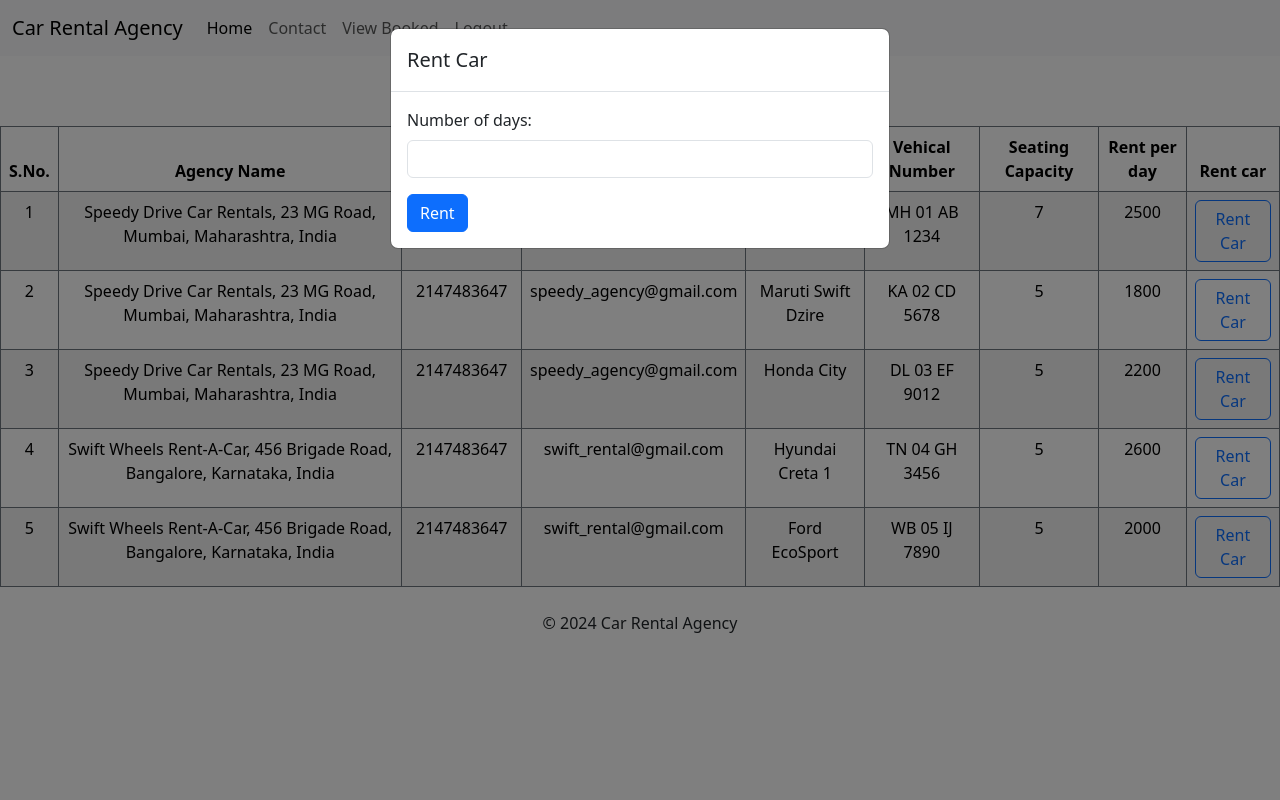
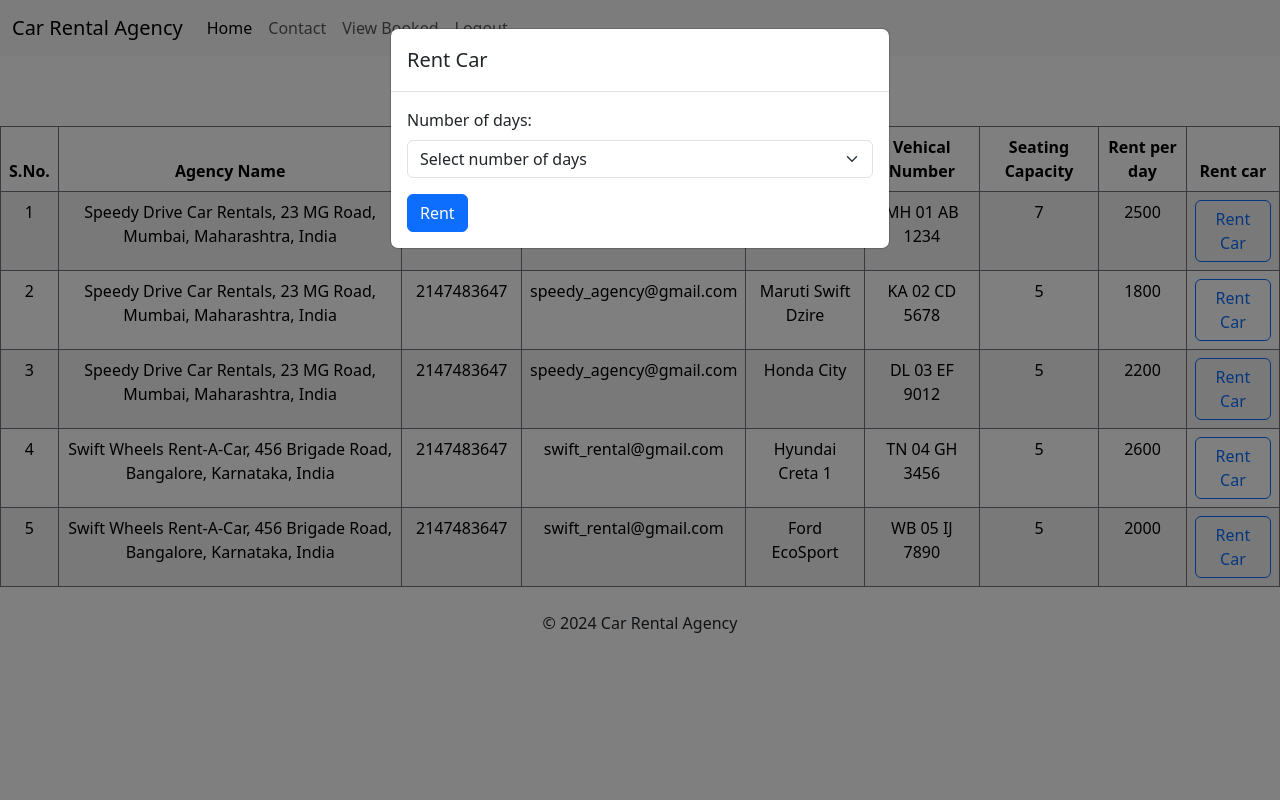
Before and after one commit to mishra-tanya/car-rental-agency, a PHP site: page /customer/available.php in a window 1280 px wide, after a click on "Rent Car". Run offline with PHP 8.4, Linux system fonts and the light colour scheme; a user stored in the database is signed in; data comes from the database, SQL or seed files in the repository.

Commit message:
changes done

```diff
--- a/customer/available.php
+++ b/customer/available.php
@@ -95,9 +95,14 @@
                         <div class="mb-3">
                         <div id="successMessage" class="alert alert-success mt-3 d-none" role="alert">
         Successfully rented the car.
-    </div>
-                            <label for="numDays" class="form-label">Number of days:</label>
-                            <input type="number" class="form-control" id="numDays" name="numDays" required>
+    </div><label for="numDays" class="form-label">Number of days:</label>
+<select class="form-select" id="numDays" name="numDays" required>
+    <option value="">Select number of days</option>
+    <?php for ($i = 1; $i <= 10; $i++): ?>
+        <option value="<?php echo $i; ?>"><?php echo $i; ?></option>
+    <?php endfor; ?>
+</select>
+
                         </div>
                         <!-- Hidden input fields for customer ID and vehicle ID -->
 
--- a/navbar.php
+++ b/navbar.php
@@ -12,6 +12,7 @@
         <li class="nav-item">
           <a class="nav-link" href="https://www.linkedin.com/in/tanya-mishra-b74410239/">Contact</a>
         </li>
+
         <li class="nav-item">
           <a class="nav-link" href="login.php">Login</a>
         </li>
```
